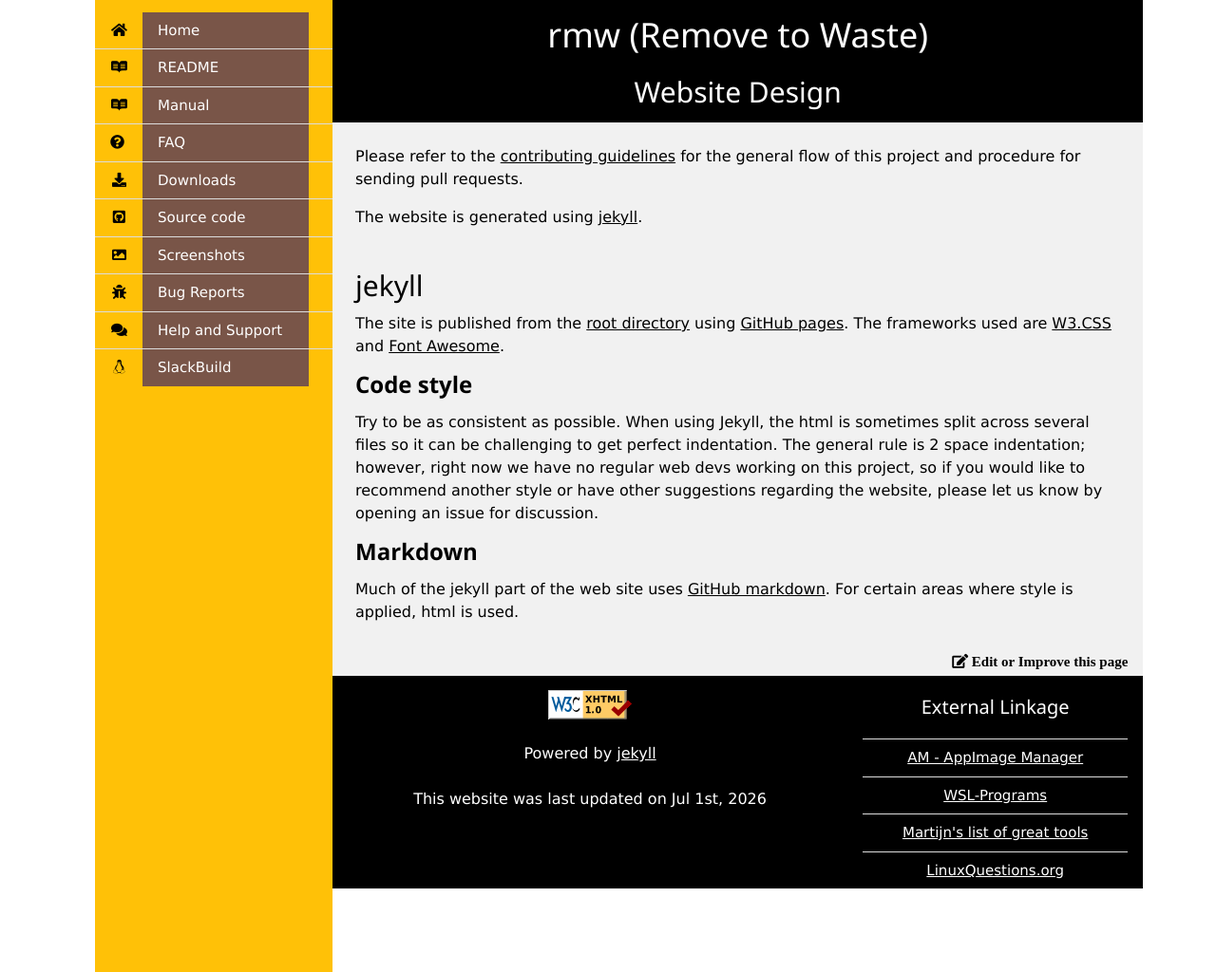
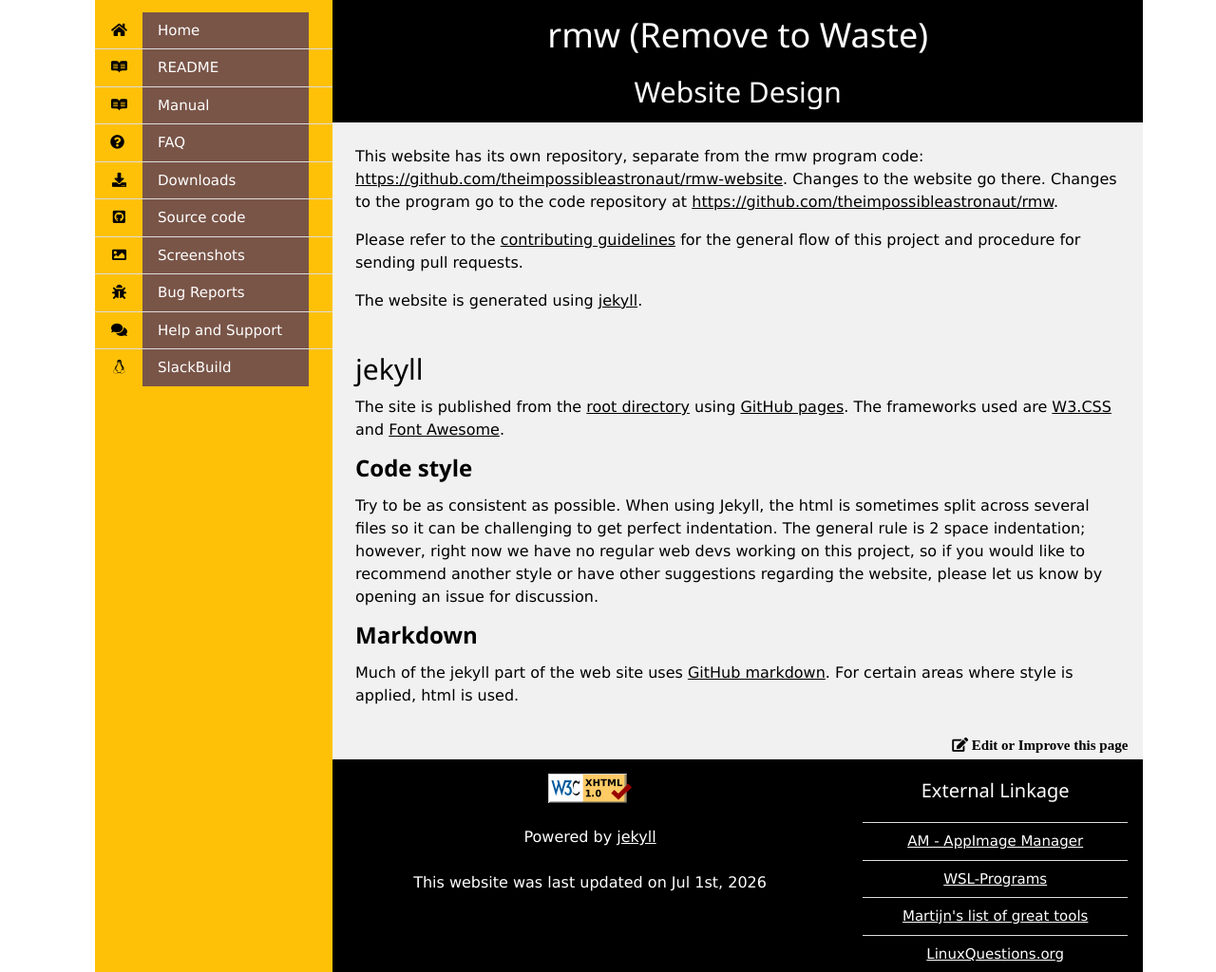
Before and after one commit to theimpossibleastronaut/rmw-website, a Jekyll site: the page built from website-design.md, in a window 1280 px wide and 1024 px high. Shown: the whole window at 95% size. Built offline with Jekyll 4.4.1, drawn with Linux system fonts in a browser that asks for light colours.

Commit message:
Clarify the location of the website repo

```diff
--- a/website-design.md
+++ b/website-design.md
@@ -2,6 +2,11 @@
 title: Website Design
 layout: default
 ---
+
+This website has its own repository, separate from the rmw program
+code: [{{ site.repo_url }}]({{ site.repo_url }}). Changes to the
+website go there. Changes to the program go to the code repository at
+[https://github.com/theimpossibleastronaut/rmw](https://github.com/theimpossibleastronaut/rmw).
 
 Please refer to the [contributing
 guidelines](https://github.com/theimpossibleastronaut/rmw/blob/master/CONTRIBUTING.md)
```
